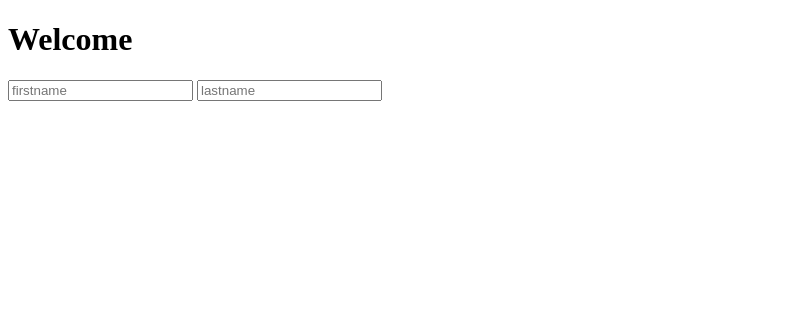
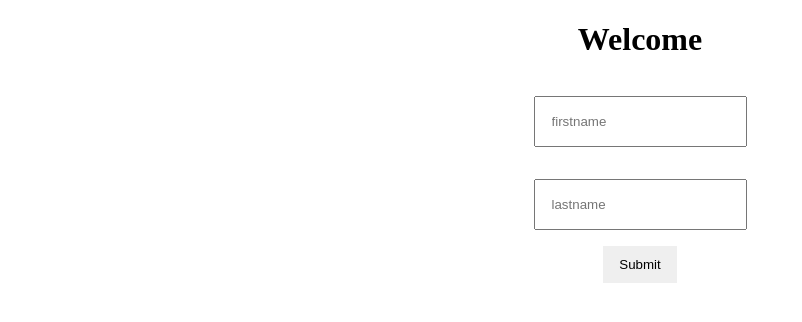
Before and after one commit to Niscolinx/vanilla, a plain HTML site: page index.html in a window 1280 px wide. Shown: the whole page, without its empty margins (0-802 px from the left). Drawn offline with Linux system fonts and the light colour scheme.

Commit message:
working on the form

```diff
--- a/index.html
+++ b/index.html
@@ -4,14 +4,18 @@
     <meta charset="UTF-8">
     <meta name="viewport" content="width=device-width, initial-scale=1.0">
     <title>Vanilla</title>
+    <link rel="stylesheet" href="style.css">
+    <script src="index.js"></script>
 </head>
 <body>
     <header>
         <h1>Welcome</h1>
     </header>
-    <form >
+    <form class='form'>
         <input type="text" placeholder="firstname" />
         <input type="text"  placeholder="lastname"/>
+
+        <button>Submit</button>
     </form>
 </body>
 </html>
--- /dev/null
+++ b/style.css
@@ -0,0 +1,26 @@
+body{
+    padding: 0;
+    margin: 0;
+    box-sizing: border-box;
+    display: grid;
+    justify-content: center;
+    justify-items: center;
+}
+
+.form{
+
+    display: grid;
+}
+
+.form input {
+    padding: 1rem;
+    margin: 1rem;
+}
+
+.form button {
+    display: grid;
+    justify-self: center;
+    outline: none;
+    border: none;
+    padding: .7rem 1rem;
+}
```
Also changed, not shown: index.css (deleted).
